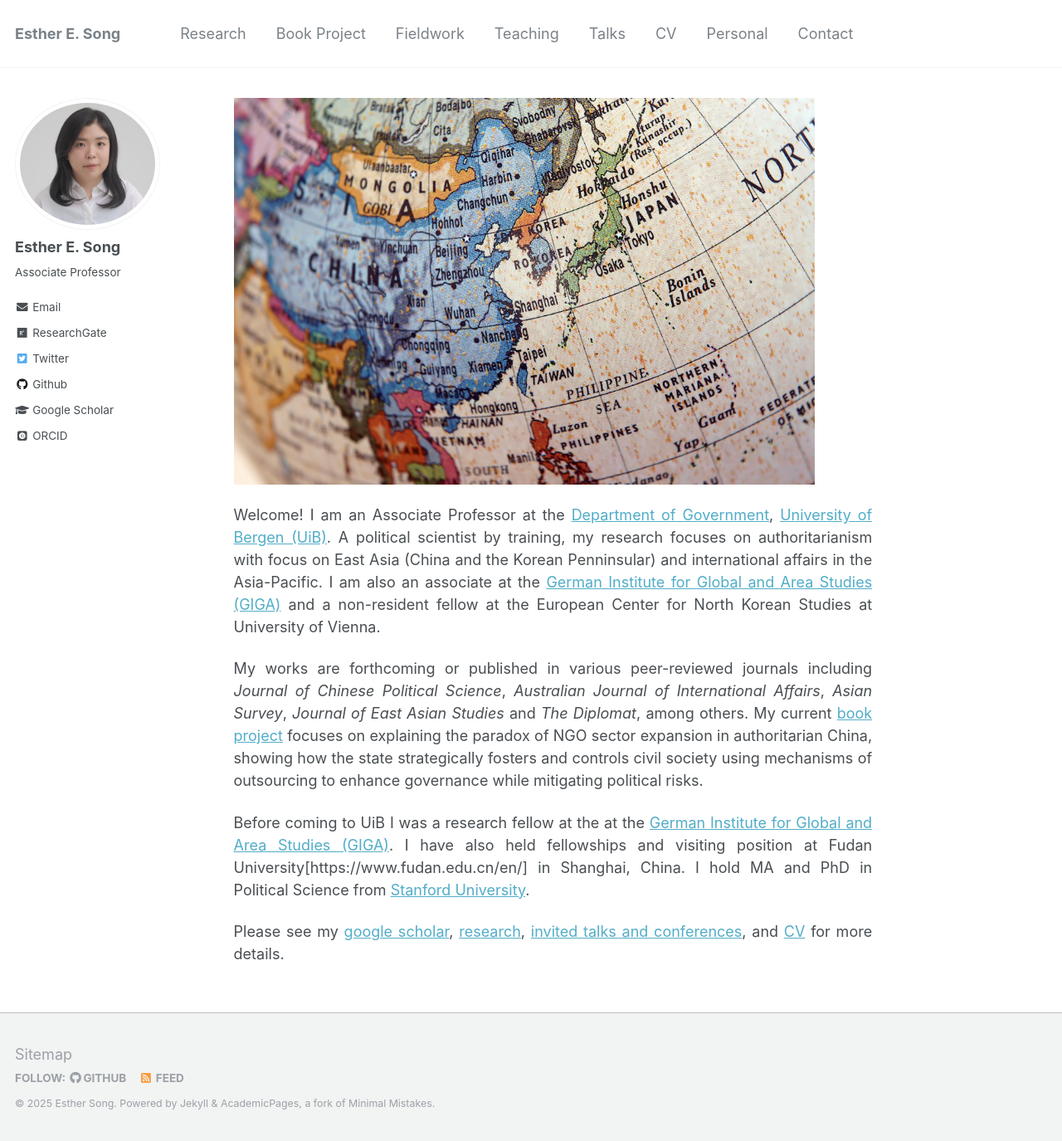
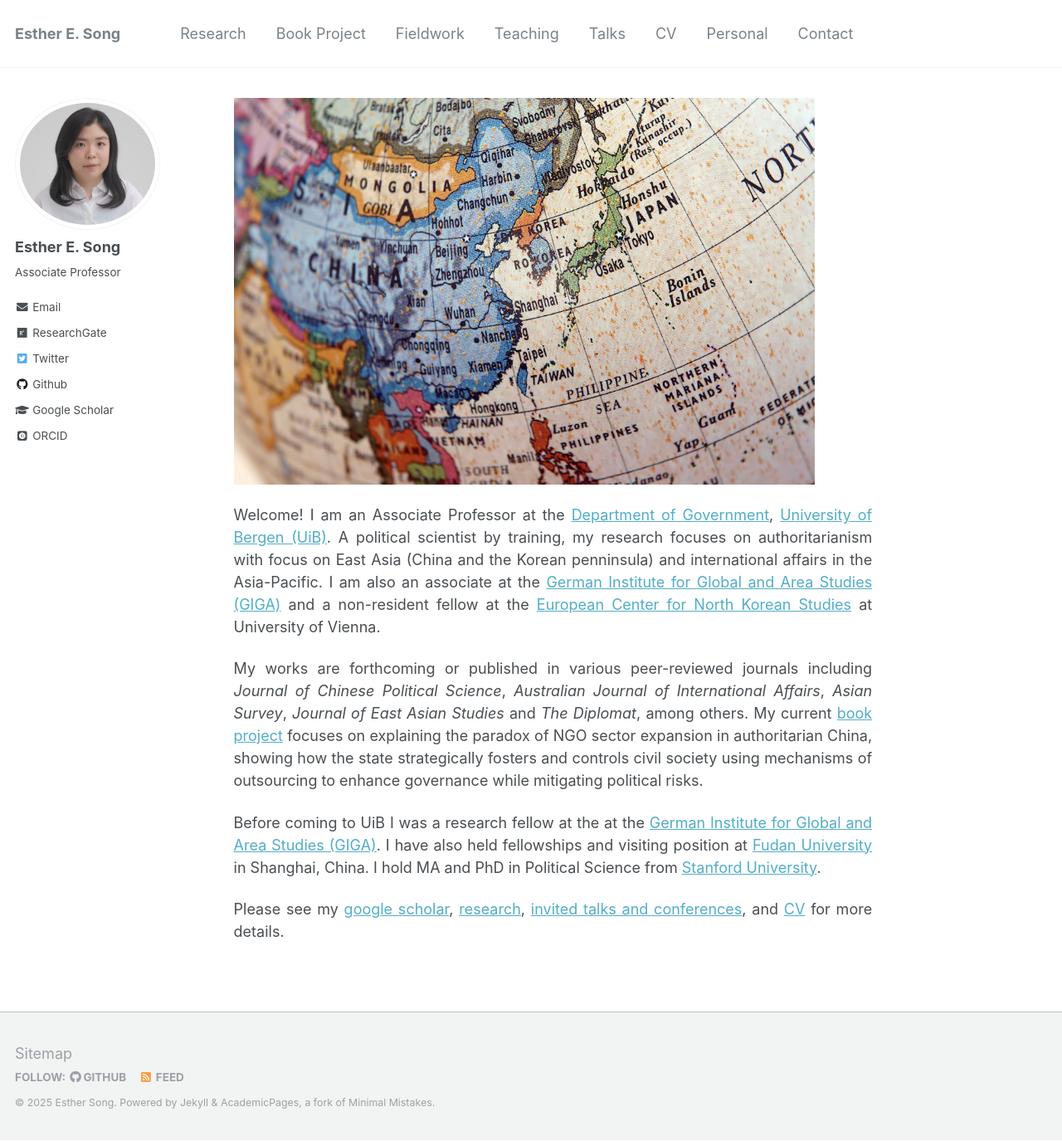
Before and after one commit to ehsong/ehsong.github.io, a Jekyll site: the page built from _pages/about.md, in a window 1280 px wide and 1375 px high. Shown: the whole window at 83% size. Built offline with Jekyll 4.4.1, drawn with Linux system fonts in a browser that asks for light colours; some web fonts are replaced.

Commit message:
Update about.md

```diff
--- a/_pages/about.md
+++ b/_pages/about.md
@@ -9,10 +9,10 @@
 ---
 <img src="https://github.com/ehsong/ehsong.github.io/blob/master/images/east_asia_resized.jpg?raw=true" width="700" height="466">
 
-Welcome! I am an Associate Professor at the [Department of Government](https://www.uib.no/en/gov), [University of Bergen (UiB)](https://www.uib.no/en). A political scientist by training, my research focuses on authoritarianism with focus on East Asia (China and the Korean Penninsular) and international affairs in the Asia-Pacific. I am also an associate at the [German Institute for Global and Area Studies (GIGA)](https://www.giga-hamburg.de/en/) and a non-resident fellow at the European Center for North Korean Studies at University of Vienna.
+Welcome! I am an Associate Professor at the [Department of Government](https://www.uib.no/en/gov), [University of Bergen (UiB)](https://www.uib.no/en). A political scientist by training, my research focuses on authoritarianism with focus on East Asia (China and the Korean penninsula) and international affairs in the Asia-Pacific. I am also an associate at the [German Institute for Global and Area Studies (GIGA)](https://www.giga-hamburg.de/en/) and a non-resident fellow at the [European Center for North Korean Studies](https://ecnk.univie.ac.at/) at University of Vienna.
 
 My works are forthcoming or published in various peer-reviewed journals including *Journal of Chinese Political Science*, *Australian Journal of International Affairs*, *Asian Survey*, *Journal of East Asian Studies* and *The Diplomat*, among others. My current [book project](https://esthersong.org/book/) focuses on explaining the paradox of NGO sector expansion in authoritarian China, showing how the state strategically fosters and controls civil society using mechanisms of outsourcing to enhance governance while mitigating political risks.
 
-Before coming to UiB I was a research fellow at the at the [German Institute for Global and Area Studies (GIGA)](https://www.giga-hamburg.de/en/). I have also held fellowships and visiting position at Fudan University[https://www.fudan.edu.cn/en/] in Shanghai, China. I hold MA and PhD in Political Science from [Stanford University](https://stanford.edu).
+Before coming to UiB I was a research fellow at the at the [German Institute for Global and Area Studies (GIGA)](https://www.giga-hamburg.de/en/). I have also held fellowships and visiting position at [Fudan University](https://www.fudan.edu.cn/en/) in Shanghai, China. I hold MA and PhD in Political Science from [Stanford University](https://stanford.edu).
 
 Please see my [google scholar](https://scholar.google.com/citations?user=0TXDcZUAAAAJ&hl=en), [research](https://ehsong.github.io/research/), [invited talks and conferences](https://ehsong.github.io/talks/), and [CV](https://ehsong.github.io/cv/) for more details.
```
